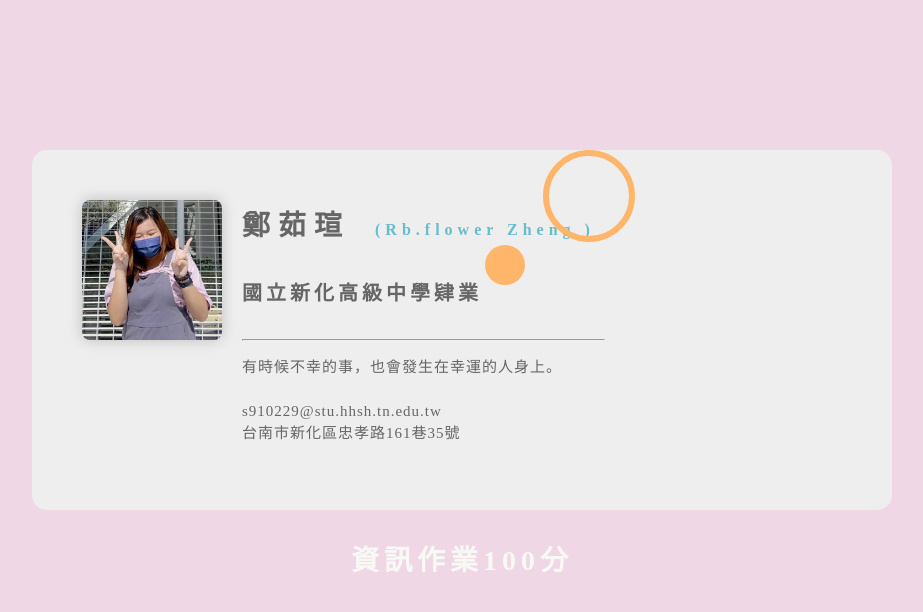
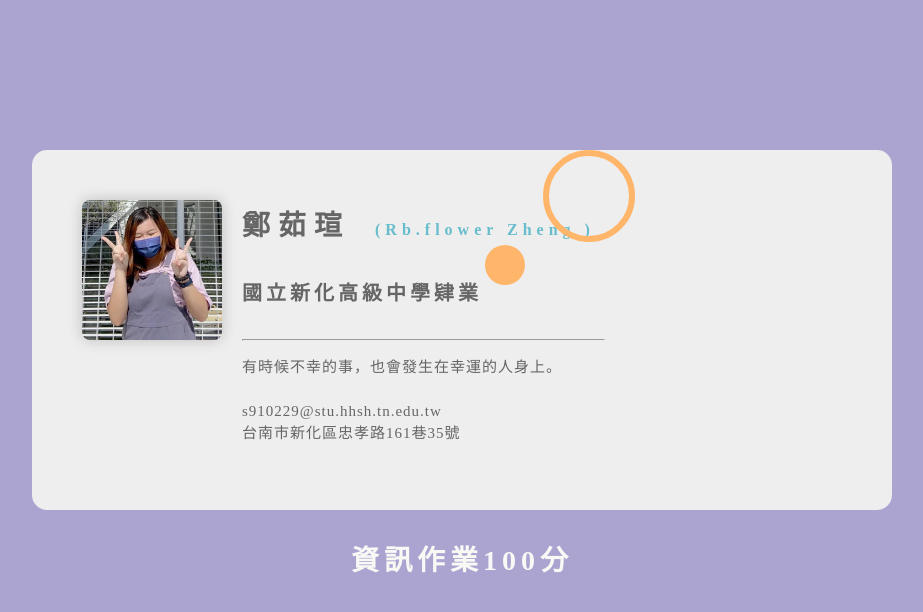
Before and after one commit to zhengrbflower/zhengrbflower.github.io, a plain HTML site: page 123/index.html in a window 1280 px wide. Shown: the whole page, without its empty margins (178-1101 px from the left). Drawn offline with Linux system fonts and the light colour scheme.

Commit message:
Update style.css

```diff
--- a/123/css/style.css
+++ b/123/css/style.css
@@ -19,7 +19,7 @@ body {
 }
 /* 指定背景顏色 相對位置 */
 body {
-  background-color: #efd7e5;
+  background-color: #aba3d0;
   position:relative;
 }
 
```
